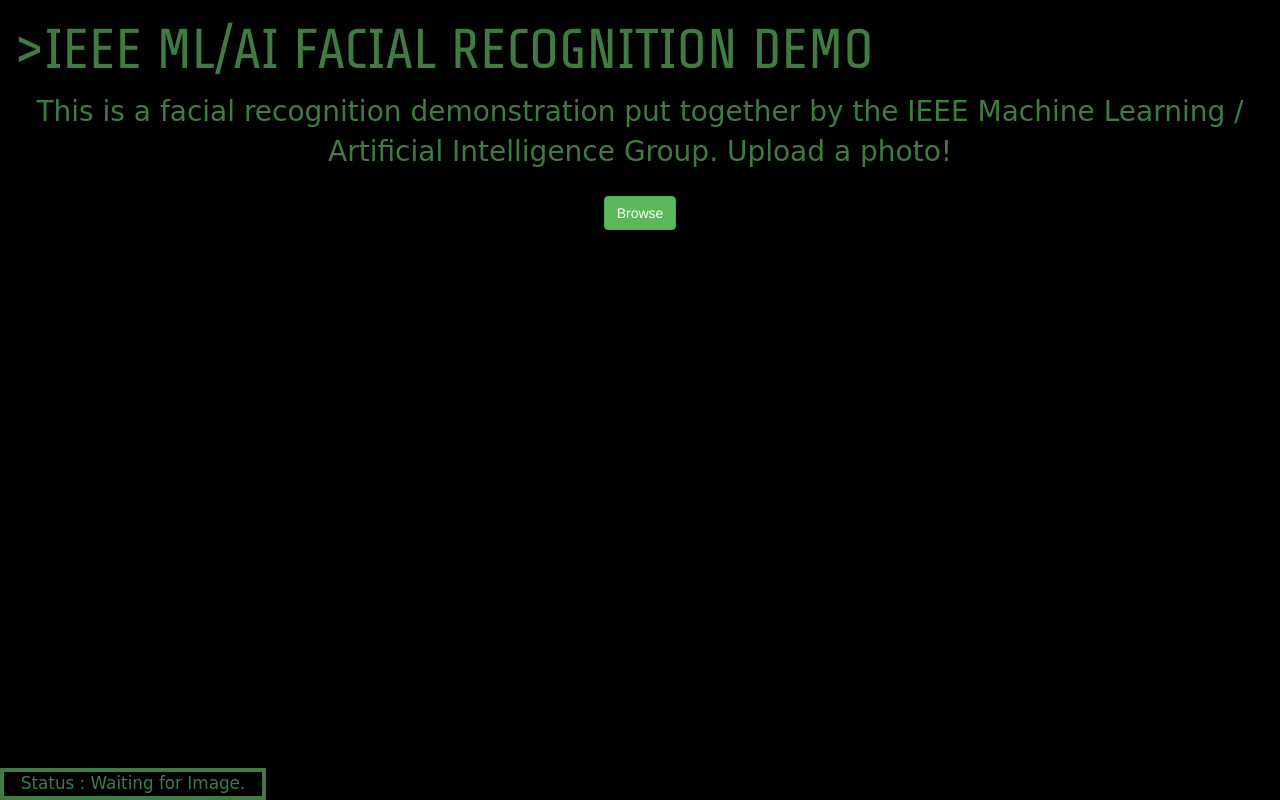
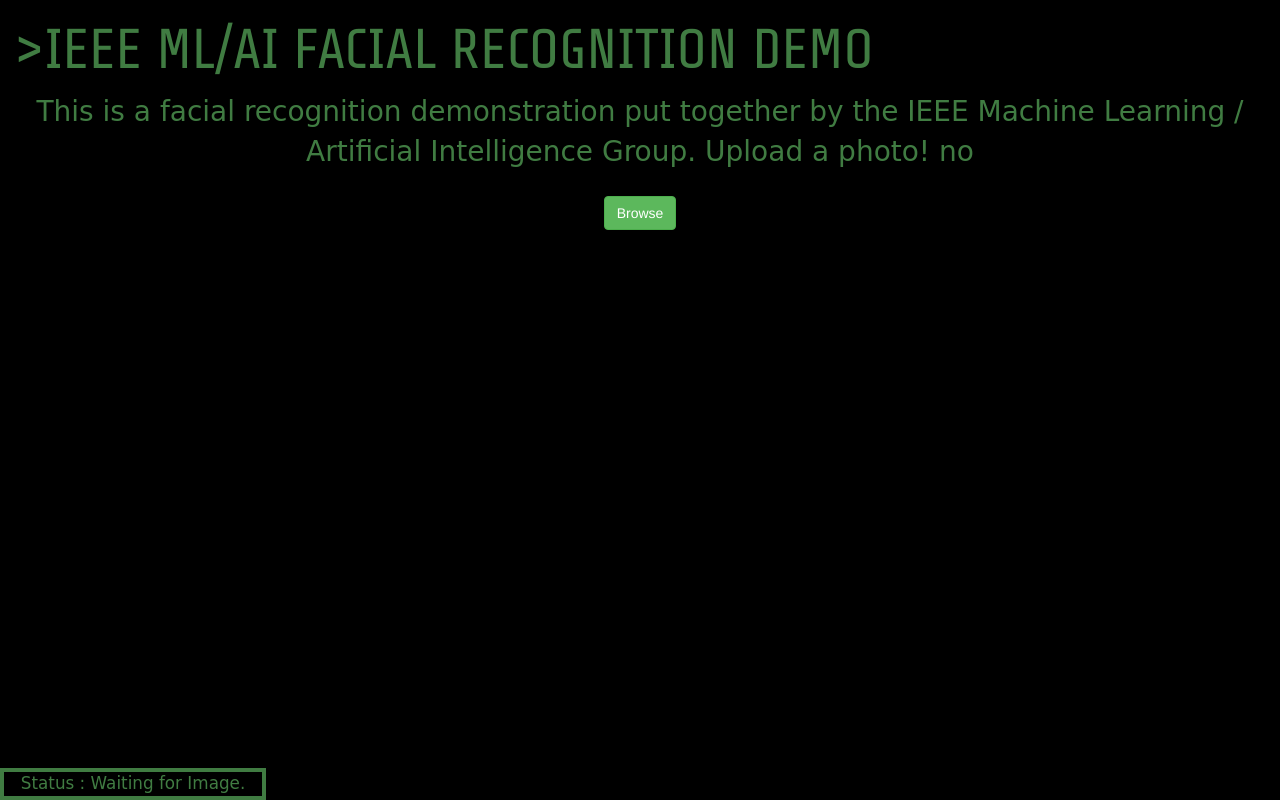
Before and after one commit to jandaj/MLAIwebsite, a plain HTML site: page index.html in a window 1280 px wide. Drawn offline with nearby package versions, Linux system fonts and the light colour scheme; a web font is replaced by a local one.

Commit message:
change pargaraph

```diff
--- a/index.html
+++ b/index.html
@@ -20,7 +20,7 @@
     <!--Animated Title-->
     <div class="banner unselectable"><h1 id="title">>|</h></div>
     <!--Summary-->
-    <div class="summary unselectable"><center><p>This is a facial recognition demonstration put together by the IEEE Machine Learning / Artificial Intelligence Group.  Upload a photo!</p></center></div>
+    <div class="summary unselectable"><center><p>This is a facial recognition demonstration put together by the IEEE Machine Learning / Artificial Intelligence Group.  Upload a photo! no</p></center></div>
     <!--Image Upload-->
     <div class="uploader col-lg-6 col-lg-offset-3"><center><label class="btn btn-success">
     Browse <input class="browser" type="file" style="display: none;">
```
